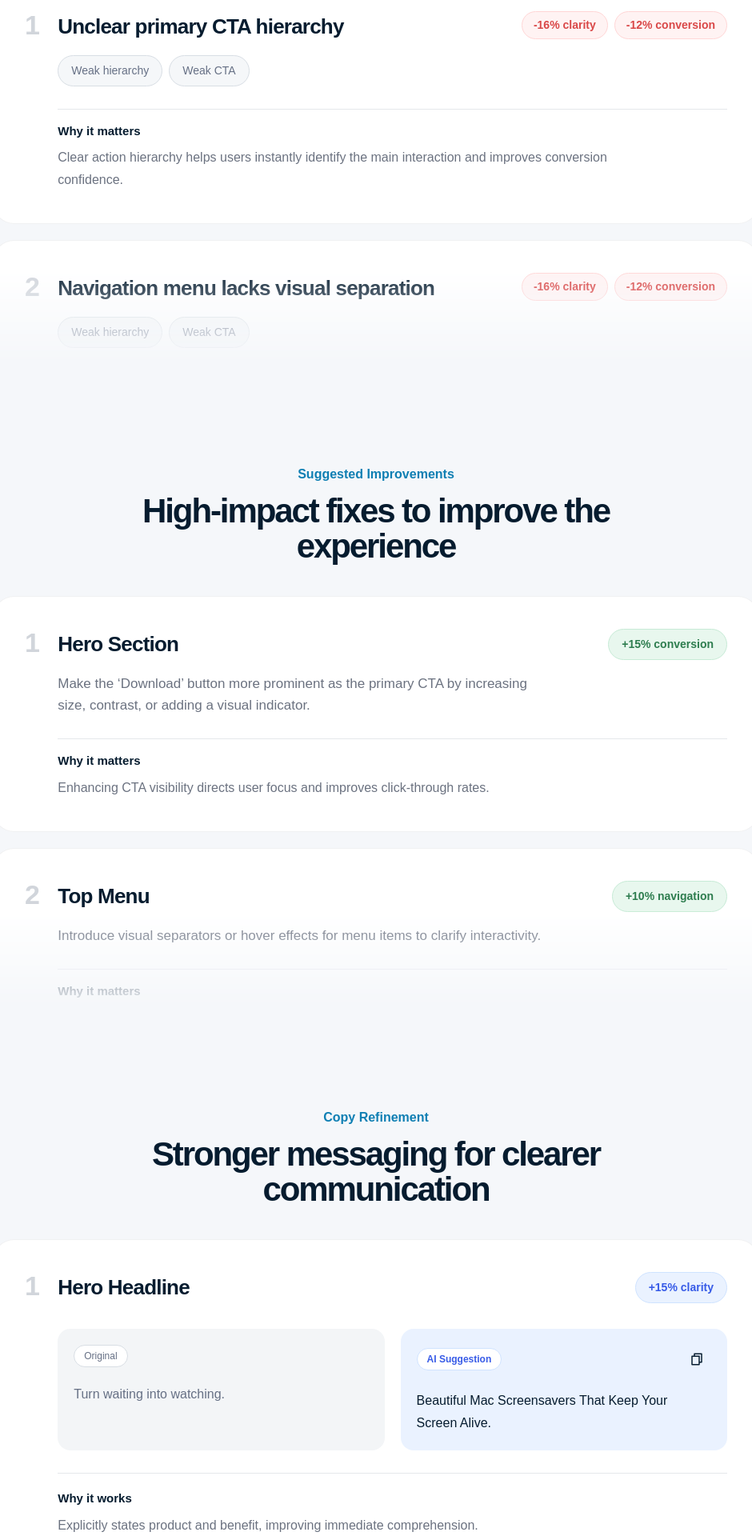
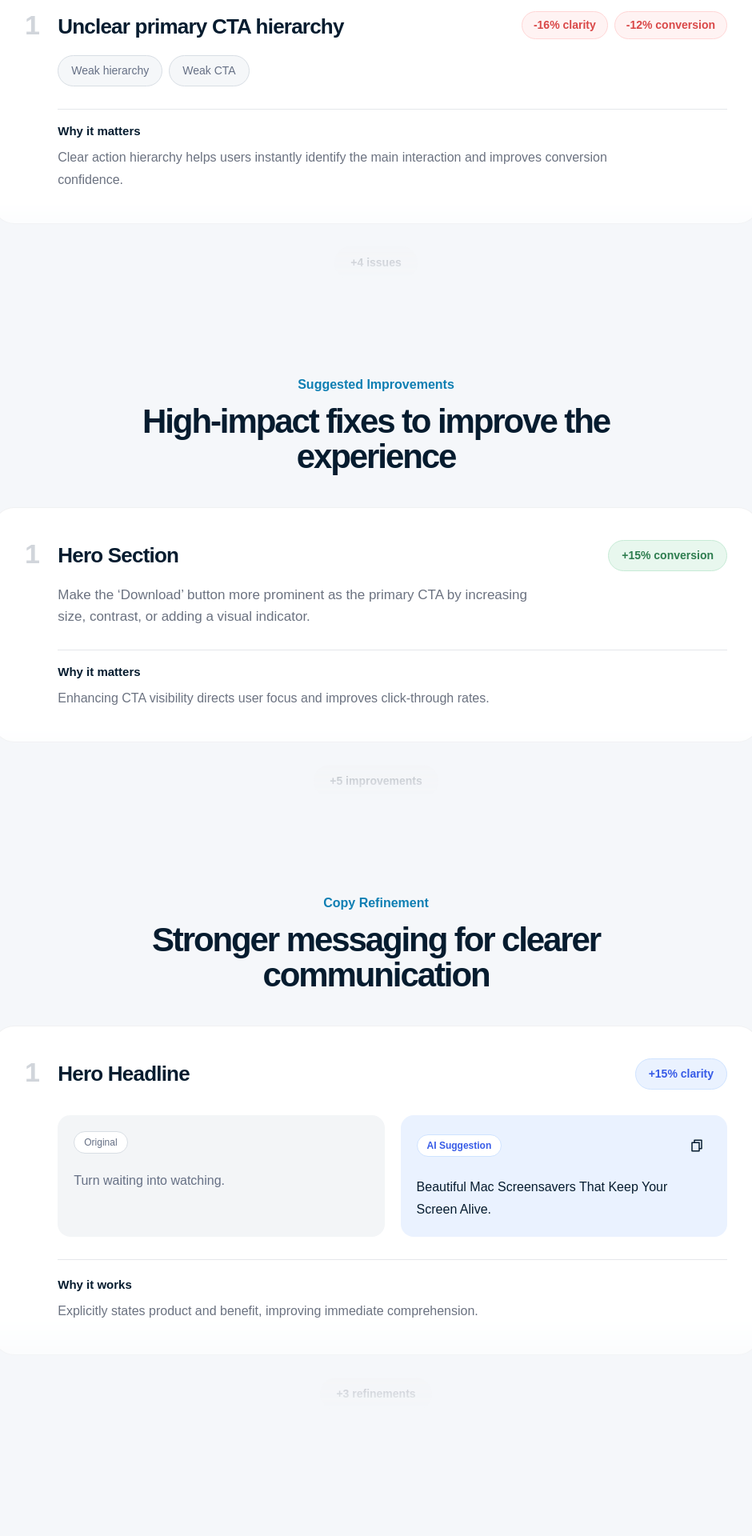
Before and after one commit to samarenkovdmitry/Klynt, a Next.js app: page / in a window 1280 px wide. Shown: the part 1525-3445 px from the top of the page at 80% size, without its empty margins (170-1110 px from the left). Built offline with nearby package versions, Linux system fonts and the light colour scheme; grey boxes are pictures that could not be loaded; a web font is replaced by a local one.

Commit message:
Features Block Upd

```diff
--- a/app/page.tsx
+++ b/app/page.tsx
@@ -558,7 +558,7 @@ export default function Home() {
     <div className="relative max-h-[520px] overflow-hidden [mask-image:linear-gradient(to_bottom,black_75%,transparent_100%)]">
       <div className="mt-8 space-y-5">
 
-        {[1, 2].map((item) => (
+        {[1].map((item) => (
           <div
             key={item}
             className="rounded-[28px] border border-[rgba(6,28,47,0.06)] bg-white px-6 py-6 md:px-10 md:py-10"
@@ -616,6 +616,26 @@ export default function Home() {
           </div>
         ))}
 
+{/* MORE PILL */}
+<div className="flex justify-center pt-2">
+  <button
+    className="
+      rounded-full
+      bg-[#F3F4F6]
+      px-5
+      py-2.5
+      text-[14px]
+      font-semibold
+      text-[#4B5563]
+      hover:bg-[#E5E7EB]
+      transition
+    "
+  >
+    +4 issues
+  </button>
+</div>
+
+
       </div>
     </div>
 
@@ -633,7 +653,7 @@ export default function Home() {
     <div className="relative max-h-[520px] overflow-hidden mt-10 [mask-image:linear-gradient(to_bottom,black_75%,transparent_100%)]">
       <div className="space-y-5">
 
-        {[1, 2].map((item) => (
+        {[1].map((item) => (
           <div
             key={item}
             className="relative rounded-[28px] border border-[rgba(6,28,47,0.06)] bg-white px-6 py-6 md:px-10 md:py-10"
@@ -682,6 +702,13 @@ export default function Home() {
           </div>
         ))}
 
+<div className="flex justify-center pt-2">
+  <button className="rounded-full bg-[#F3F4F6] px-5 py-2.5 text-[14px] font-semibold text-[#4B5563] hover:bg-[#E5E7EB] transition">
+    +5 improvements
+  </button>
+</div>
+
+
       </div>
     </div>
 
@@ -699,7 +726,7 @@ export default function Home() {
     <div className="relative max-h-[520px] overflow-hidden mt-10 [mask-image:linear-gradient(to_bottom,black_75%,transparent_100%)]">
       <div className="space-y-5">
 
-        {[1, 2].map((item) => (
+        {[1].map((item) => (
           <div
             key={item}
             className="relative rounded-[28px] border border-[rgba(6,28,47,0.06)] bg-white px-6 py-6 md:px-10 md:py-10"
@@ -801,6 +828,13 @@ export default function Home() {
             </div>
           </div>
         ))}
+
+        <div className="flex justify-center pt-2">
+  <button className="rounded-full bg-[#F3F4F6] px-5 py-2.5 text-[14px] font-semibold text-[#4B5563] hover:bg-[#E5E7EB] transition">
+    +3 refinements
+  </button>
+</div>
+
 
       </div>
     </div>
```
